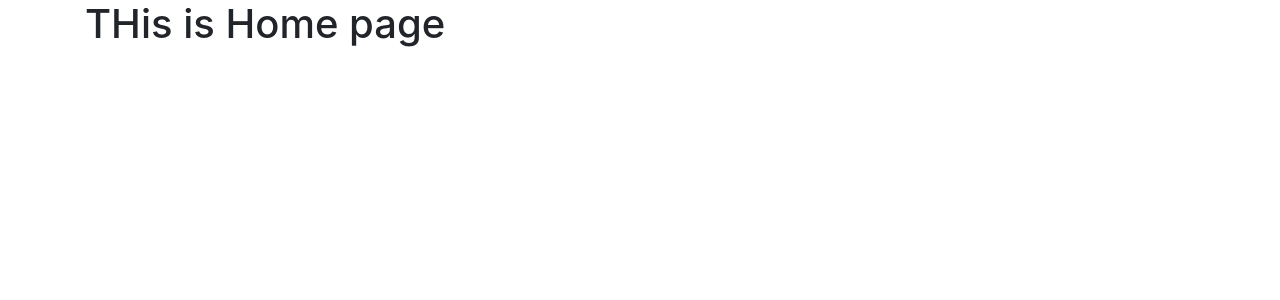
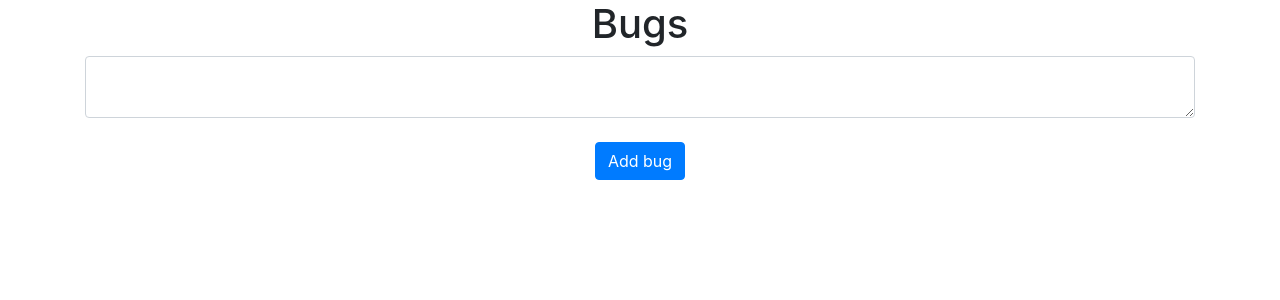
Before and after one commit to lordgrim18/Track-It-All, a Flask app: page / in a window 1280 px wide. Shown: the part 56-356 px from the top of the page. Run offline with Flask 3, Linux system fonts and the light colour scheme; the visitor is signed in with stand-in values (Sample User, id 1); data that the repository does not hold is empty; some libraries are stand-ins or nearby versions.

Commit message:
feat(template): add bug add feature in home

```diff
--- a/track_it_all/templates/home.html
+++ b/track_it_all/templates/home.html
@@ -1,5 +1,22 @@
 {% extends "base.html" %}
 {% block title %}Home{% endblock %}
 {% block content%}
-<h1>THis is Home page</h1>
+<h1 align="center">Bugs</h1>
+<ul class="list-group list-group-flush" id="bugs">
+  {% for bug in user.bugs %}
+  <li class="list-group-item">
+    {{ bug.data }}
+    <button type="button" class="close" onClick="deletebug({{ bug.id }})">
+      <span aria-hidden="true">&times;</span>
+    </button>
+  </li>
+  {% endfor %}
+</ul>
+<form method="POST">
+  <textarea name="bug" id="bug" class="form-control"></textarea>
+  <br />
+  <div align="center">
+    <button type="submit" class="btn btn-primary">Add bug</button>
+  </div>
+</form>
 {% endblock %}
```
